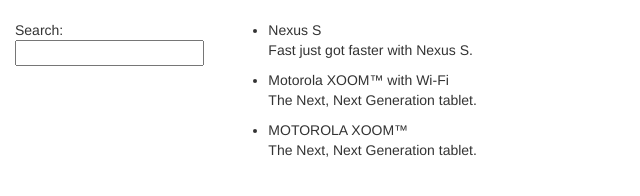
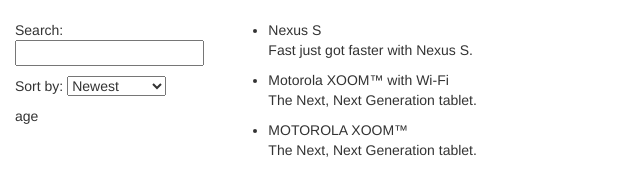
Before and after one commit to DeloreanDMC/angularjs, a website: page app/index.html in a window 1280 px wide. Shown: the whole page, without its empty margins (0-640 px from the left). Drawn offline with nearby package versions, Linux system fonts and the light colour scheme.

Commit message:
Sorting elements implemented.

```diff
--- a/app/phone-list/phone-list.component.js
+++ b/app/phone-list/phone-list.component.js
@@ -9,14 +9,19 @@
       this.phones = [
         {
           name: 'Nexus S',
-          snippet: 'Fast just got faster with Nexus S.'
+          snippet: 'Fast just got faster with Nexus S.',
+          age: 1,
         }, {
           name: 'Motorola XOOM™ with Wi-Fi',
-          snippet: 'The Next, Next Generation tablet.'
+          snippet: 'The Next, Next Generation tablet.',
+          age: 2,
         }, {
           name: 'MOTOROLA XOOM™',
-          snippet: 'The Next, Next Generation tablet.'
+          snippet: 'The Next, Next Generation tablet.',
+          age: 3,
         }
       ];
+
+      this.orderProp = 'age';
     }
   });
--- a/app/phone-list/phone-list.template.html
+++ b/app/phone-list/phone-list.template.html
@@ -2,15 +2,26 @@
   <div class="row">
     <div class="col-md-2">
       <!--Sidebar content-->
+      <p>
+        Search: <input ng-model="$ctrl.query"/>
+      </p>
 
-      Search: <input ng-model="$ctrl.query"/>
+      <p>
+        Sort by:
+        <select ng-model="$ctrl.orderProp">
+          <option value="name">Alphabetical</option>
+          <option value="age">Newest</option>
+          <option value="-age">Oldest</option>
+        </select>
+        <p>{{$ctrl.orderProp}}</p>
+      </p>
 
     </div>
     <div class="col-md-10">
       <!--Body content-->
 
       <ul class="phones">
-        <li ng-repeat="phone in $ctrl.phones | filter:$ctrl.query">
+        <li ng-repeat="phone in $ctrl.phones | filter:$ctrl.query | orderBy:$ctrl.orderProp">
           <span>{{phone.name}}</span>
           <p>{{phone.snippet}}</p>
         </li>
```
Also changed, not shown: app/phone-list/phone-list.component.spec.js (+10 -3 lines).
